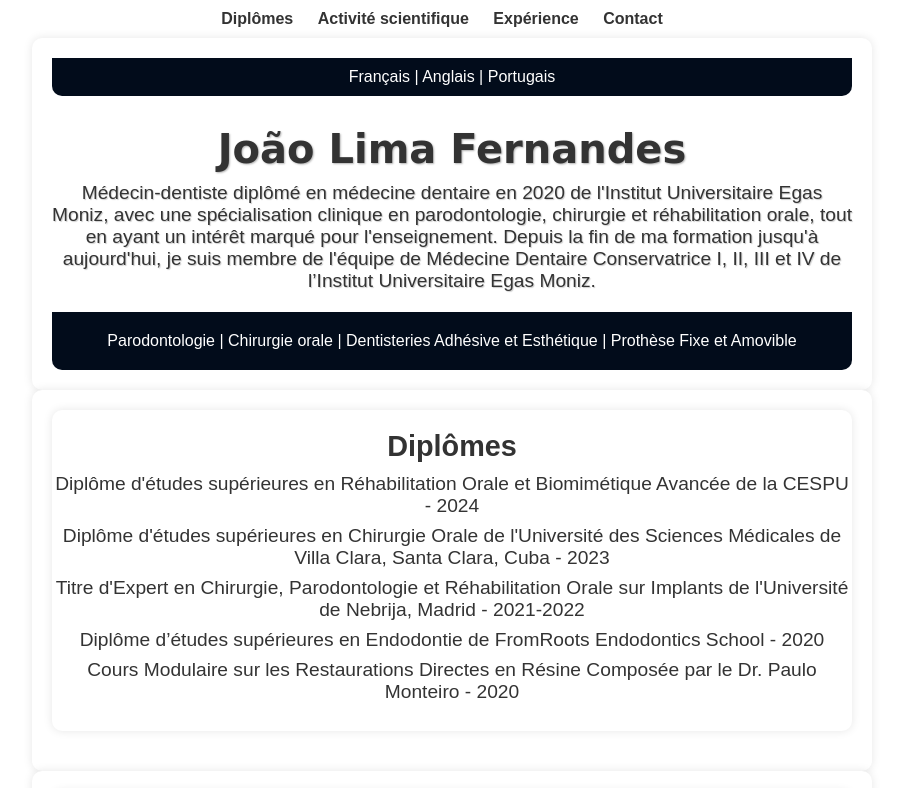
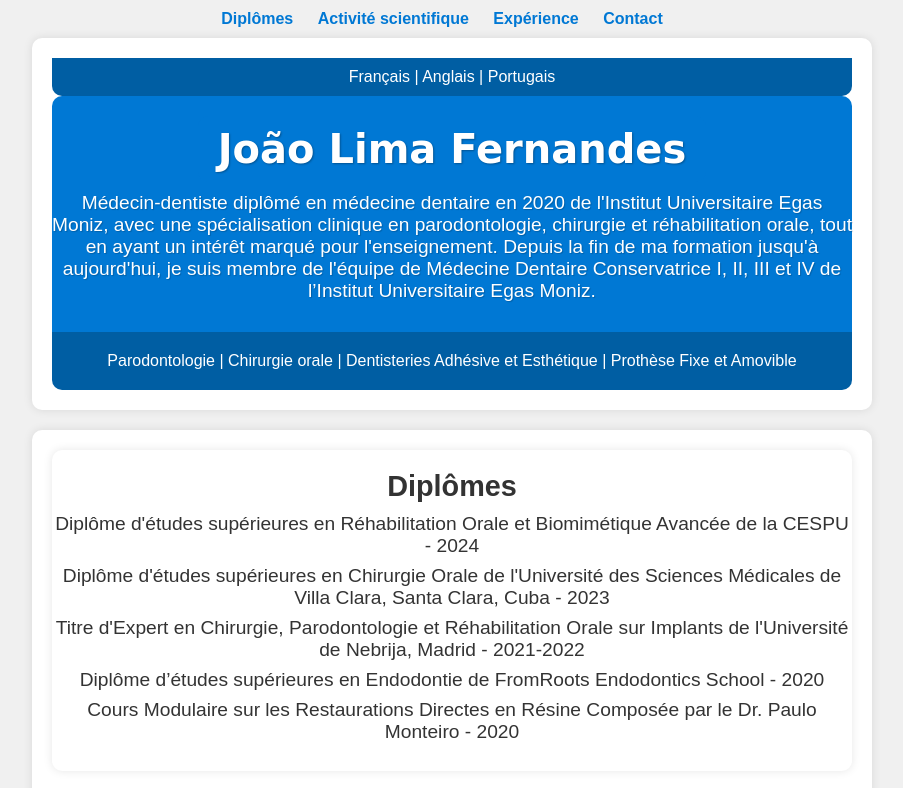
Before and after one commit to jblimaf/dds, a plain HTML site: page index.html in a window 1280 px wide. Shown: the top 788 px of the page, without its empty margins (188-1091 px from the left). Drawn offline with Linux system fonts and the light colour scheme.

Commit message:
Update index.html

```diff
--- a/index.html
+++ b/index.html
@@ -15,7 +15,7 @@
         /* Modern styles */
         body {
             font-family: Arial, sans-serif;
-            background-color: #fff; /* White background */
+            background-color: #f0f0f0; /* Light background color */
             color: #333; /* Dark text color */
             display: flex;
             flex-direction: column;
@@ -33,11 +33,12 @@
             background-color: #fff;
             border-radius: 10px;
             box-shadow: 0 0 10px rgba(0, 0, 0, 0.1);
+            margin-bottom: 20px; /* Add margin between containers */
         }
 
         header {
-            background-color: #fff; /* White header background */
-            color: #333;
+            background-color: #0078d4; /* Blue header background */
+            color: #fff;
             padding: 20px 0;
             border-radius: 10px 10px 0 0;
         }
@@ -47,7 +48,7 @@
             font-size: 2.5em;
             margin: 0;
             text-shadow: 1px 1px 2px rgba(0, 0, 0, 0.3);
-            background-color: #fff; /* White box behind text */
+            background-color: #0078d4; /* Blue box behind text */
             display: inline-block;
             padding: 10px 20px;
             border-radius: 10px;
@@ -56,6 +57,7 @@
         header p {
             font-size: 1.2em;
             text-shadow: 1px 1px 1px rgba(0, 0, 0, 0.2);
+            margin: 10px 0; /* Add spacing below header text */
         }
 
         nav {
@@ -76,26 +78,31 @@
 
         nav a {
             text-decoration: none;
-            color: #333; /* Dark links */
+            color: #0078d4; /* Blue links */
             font-weight: bold;
+            transition: color 0.3s; /* Add hover transition */
+        }
+
+        nav a:hover {
+            color: #005ea3; /* Darker blue on hover */
         }
 
         .slogan {
-            background-color: #020c1b; /* Darker blue for slogan background */
+            background-color: #005ea3; /* Darker blue for slogan background */
             color: #fff;
             padding: 20px 0;
             border-radius: 0 0 10px 10px;
         }
 
         .langues {
-            background-color: #020c1b; /* Darker blue for langues background */
+            background-color: #005ea3; /* Darker blue for langues background */
             color: #fff;
             padding: 10px 0;
             border-radius: 0 0 10px 10px;
         }
 
         .sub-slogan {
-            background-color: #020c1b; /* Darker blue for sub-slogan background */
+            background-color: #005ea3; /* Darker blue for sub-slogan background */
             color: #fff;
             padding: 10px 0;
             border-radius: 0 0 10px 10px;
@@ -140,6 +147,14 @@
         @media (max-width: 768px) {
             .container {
                 width: 95%; /* Adjust the width for smaller screens */
+            }
+
+            header h1 {
+                font-size: 2em; /* Smaller header font size on mobile */
+            }
+
+            header p {
+                font-size: 1.1em; /* Smaller header paragraph font size on mobile */
             }
         }
     </style>
```
